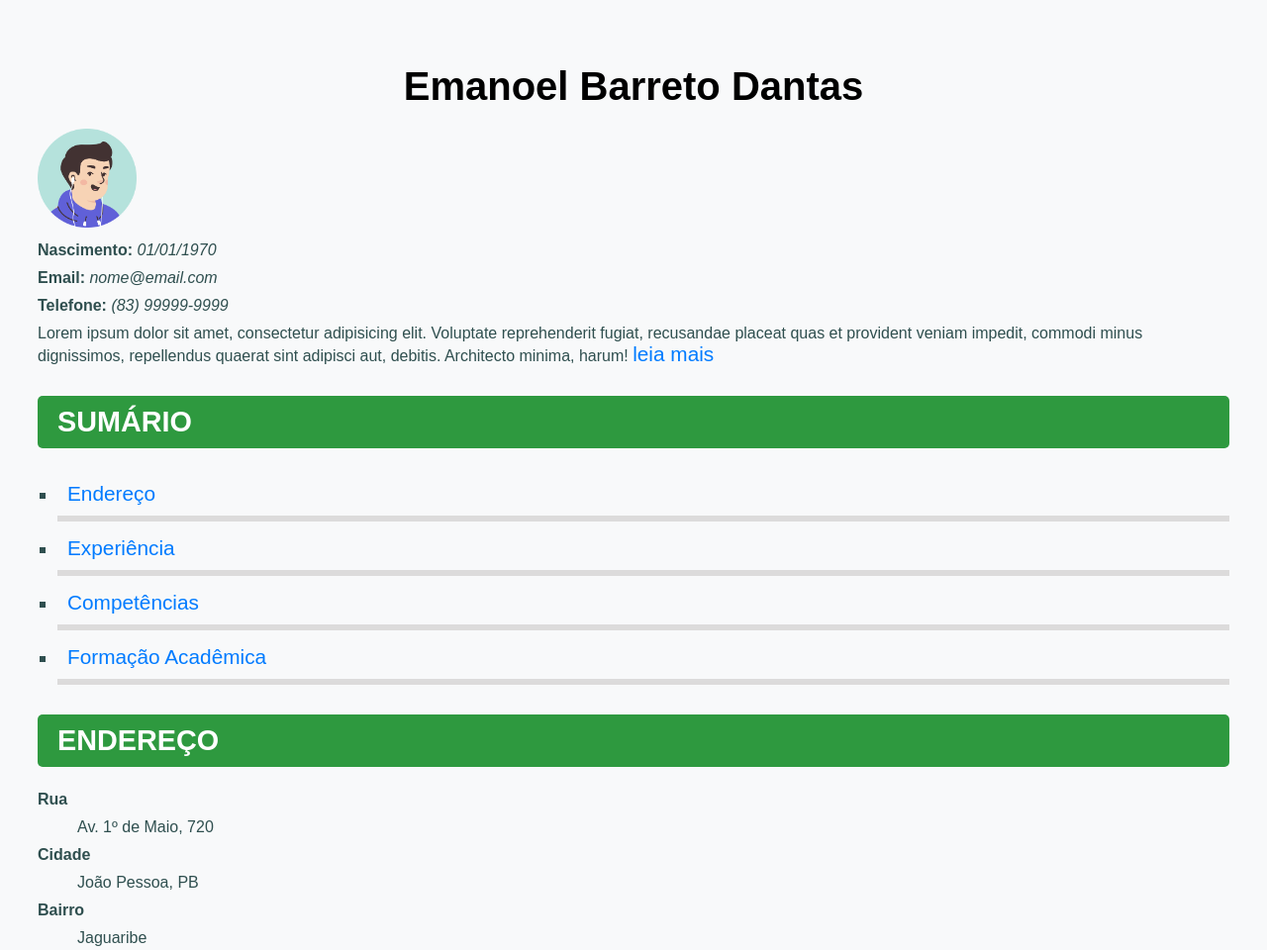
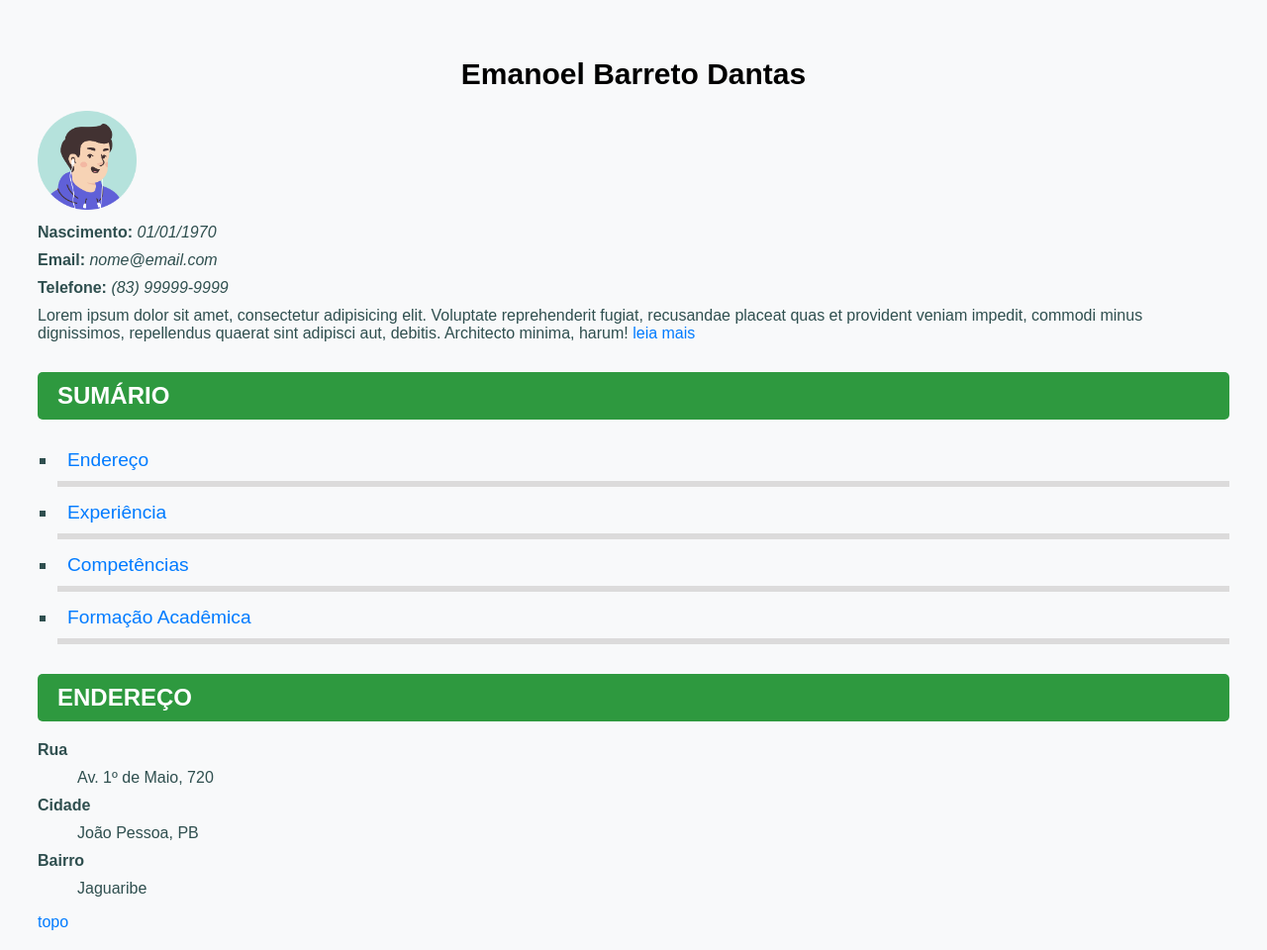
Before and after one commit to maneuu/LM, a plain HTML site: page exercicio01/index.html in a window 1280 px wide. Shown: the top 960 px of the page at 99% size. Drawn offline with Linux system fonts and the light colour scheme.

Commit message:
css modificado

```diff
--- a/exercicio01/styles.css
+++ b/exercicio01/styles.css
@@ -10,7 +10,7 @@ body {
 }
 
 h1 {
-  font-size: 2.5rem;
+  font-size: 30px;
   margin-bottom: 20px;
   color: black;
 }
@@ -22,7 +22,7 @@ h2 {
   padding: 10px 20px;
   background-color: #2e993f;
   border-radius: 5px;
-  font-size: 1.8rem;
+  font-size: 24px;
 }
 
 h3 a {
@@ -43,7 +43,6 @@ p i:hover {
 
 a {
   text-decoration: none;
-  font-size: 1.3rem;
   display: inline-block;
   color: #007bff;
 }
```
